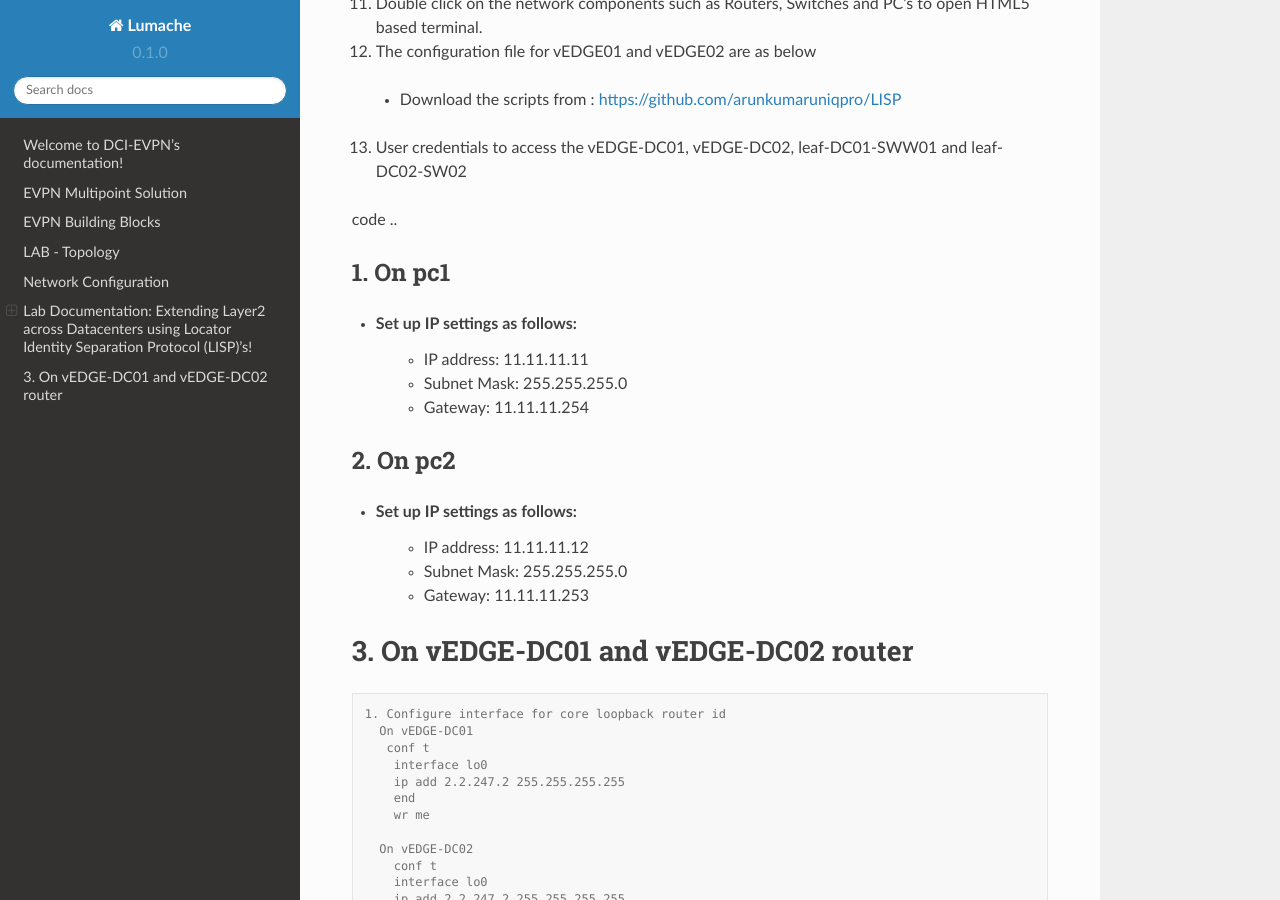
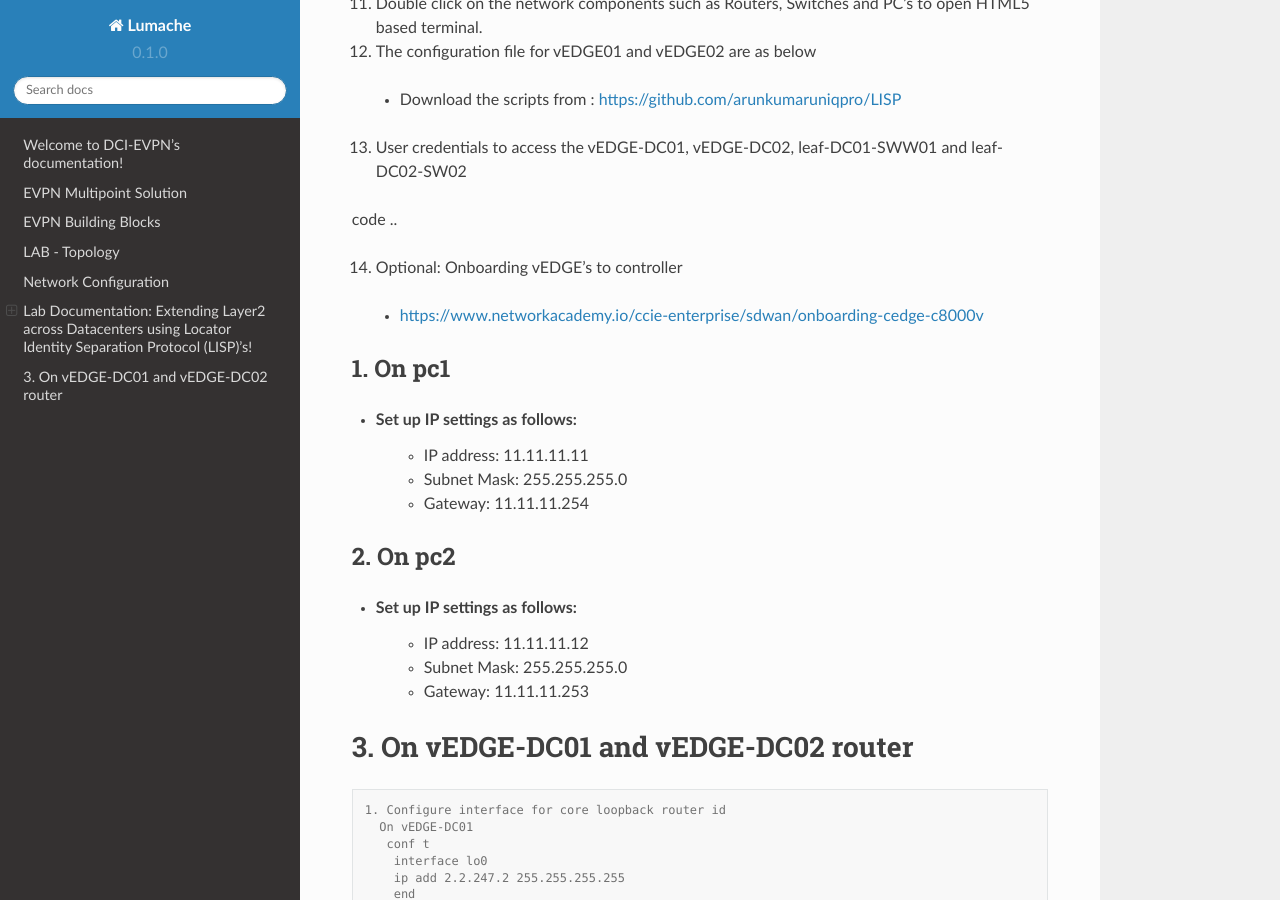
Before and after one commit to arunkumaruniqpro/Datacenter_interconect_EVPN, a Sphinx documentation site: the page built from docs/source/index.rst, in a window 1280 px wide and 900 px high, scrolled down 6305 px. Built offline with Sphinx 7.4.7 and the Read the Docs theme 2.0.0, drawn with Linux system fonts in a browser that asks for light colours.

Commit message:
Update index.rst

```diff
--- a/docs/source/index.rst
+++ b/docs/source/index.rst
@@ -156,6 +156,9 @@ code ..
    * enable: P@ssw0rd!123
 
 code ..
+
+14. Optional: Onboarding vEDGE's to controller
+   * https://www.networkacademy.io/ccie-enterprise/sdwan/onboarding-cedge-c8000v
 
 1. On pc1
 ---------
```
